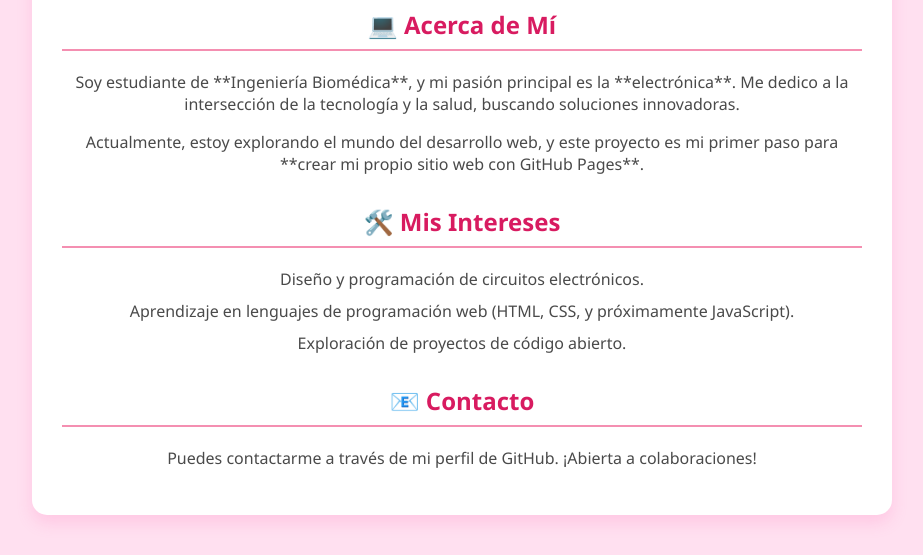
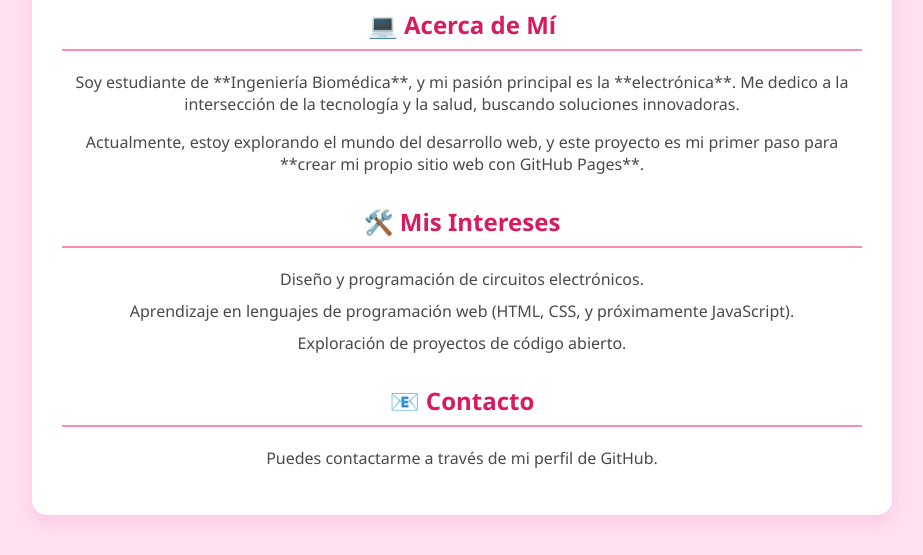
Before and after one commit to alanysmichelle812-commits/Githubpagetest.github.io, a plain HTML site: page index.html in a window 1280 px wide. Shown: the part 304-859 px from the top of the page, without its empty margins (178-1101 px from the left). Drawn offline with Linux system fonts and the light colour scheme.

Commit message:
Update index.html

```diff
--- a/index.html
+++ b/index.html
@@ -64,7 +64,7 @@
         </ul>
 
         <h2>📧 Contacto</h2>
-        <p>Puedes contactarme a través de mi perfil de GitHub. ¡Abierta a colaboraciones!</p>
+        <p>Puedes contactarme a través de mi perfil de GitHub.</p>
 
     </div>
 </body>
```
